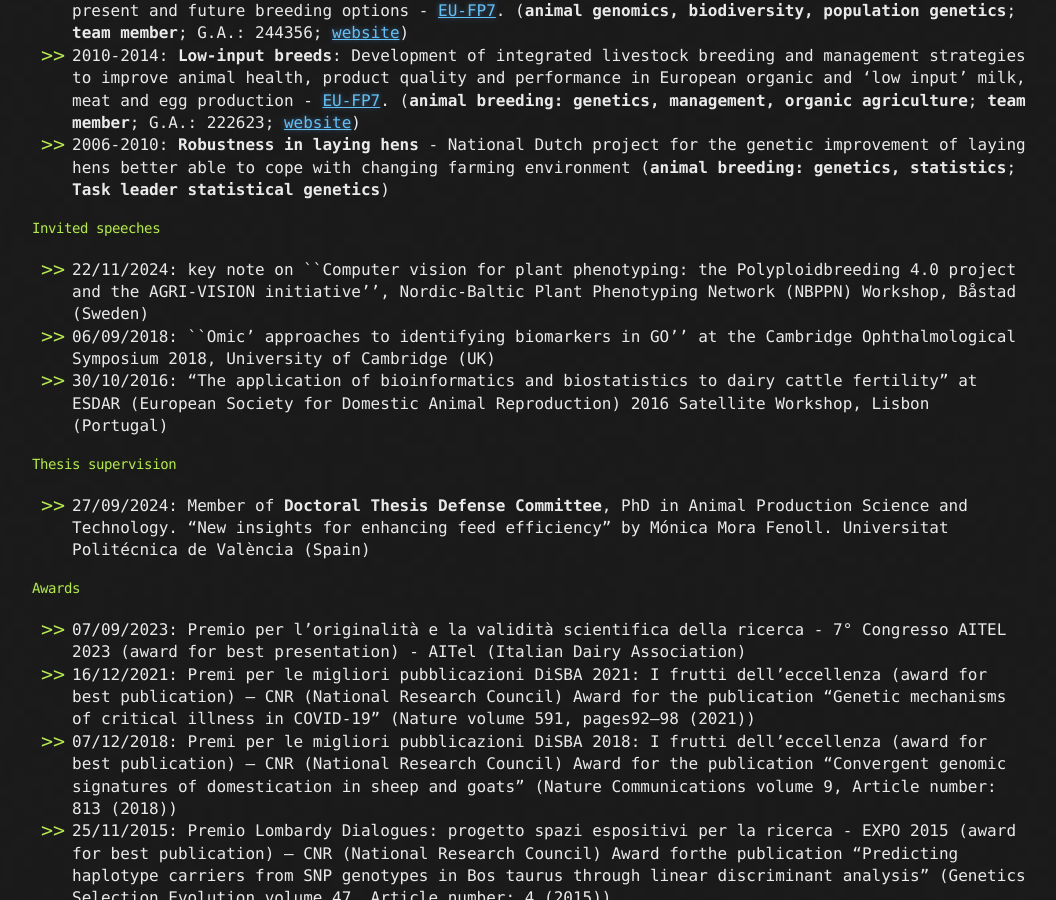
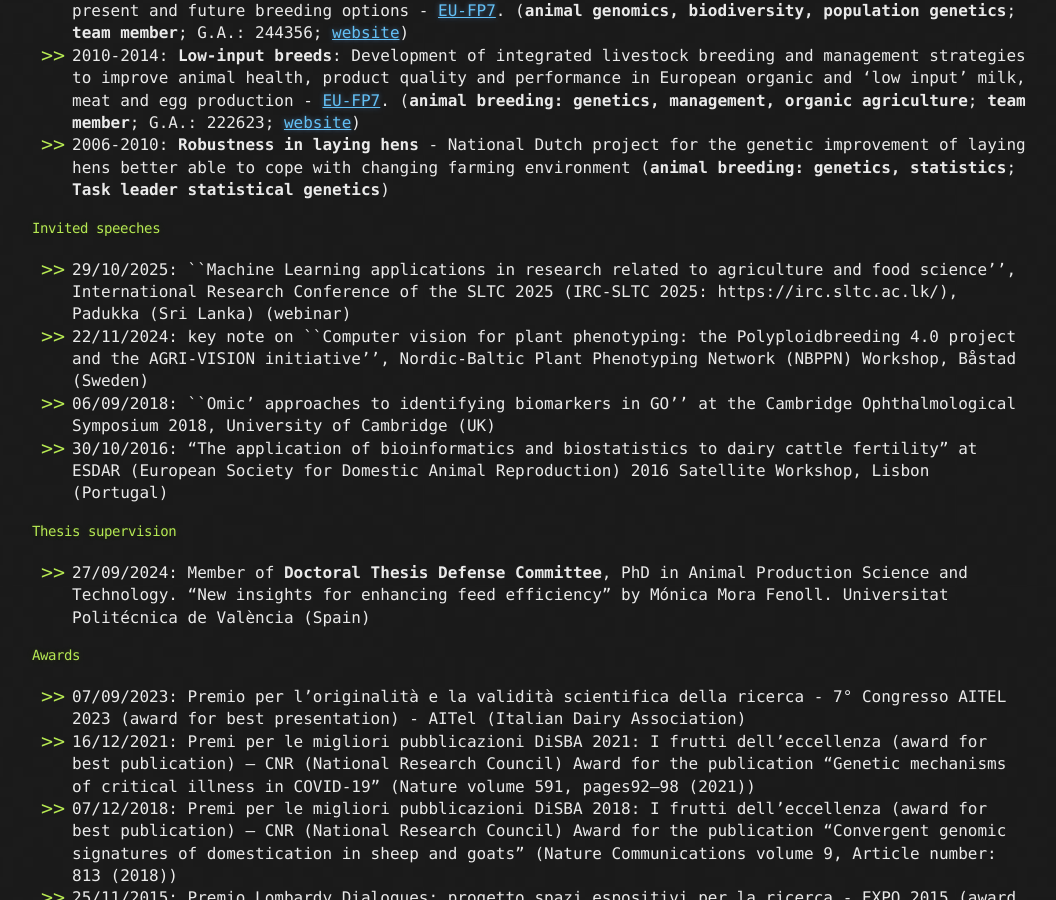
Before and after one commit to bioinformateachers/bioinformateachers.github.io, a Jekyll site: the page built from filippo.md, in a window 1280 px wide and 900 px high, scrolled down 4734 px. Shown: the whole window, without its empty margins (108-1164 px from the left). Built offline with Jekyll 4.4.1, drawn with Linux system fonts in a browser that asks for light colours.

Commit message:
added invited webinar at IRC SLTC 2025

```diff
--- a/filippo.md
+++ b/filippo.md
@@ -143,6 +143,7 @@ Very smart people who I had the honor of mentoring:
 
 #### Invited speeches
 
+- 29/10/2025: ``Machine Learning applications in research related to agriculture and food science'', International Research Conference of the SLTC 2025 (IRC-SLTC 2025: https://irc.sltc.ac.lk/), Padukka (Sri Lanka) (webinar)
 - 22/11/2024: key note on ``Computer vision for plant phenotyping: the Polyploidbreeding 4.0 project and the AGRI-VISION initiative'', Nordic-Baltic Plant Phenotyping Network (NBPPN) Workshop, Båstad (Sweden)
 - 06/09/2018: ``Omic' approaches to identifying biomarkers in GO'' at the Cambridge Ophthalmological Symposium 2018, University of Cambridge (UK)
 - 30/10/2016: "The application of bioinformatics and biostatistics to dairy cattle fertility" at ESDAR (European Society for Domestic Animal Reproduction) 2016 Satellite Workshop, Lisbon (Portugal)
```
